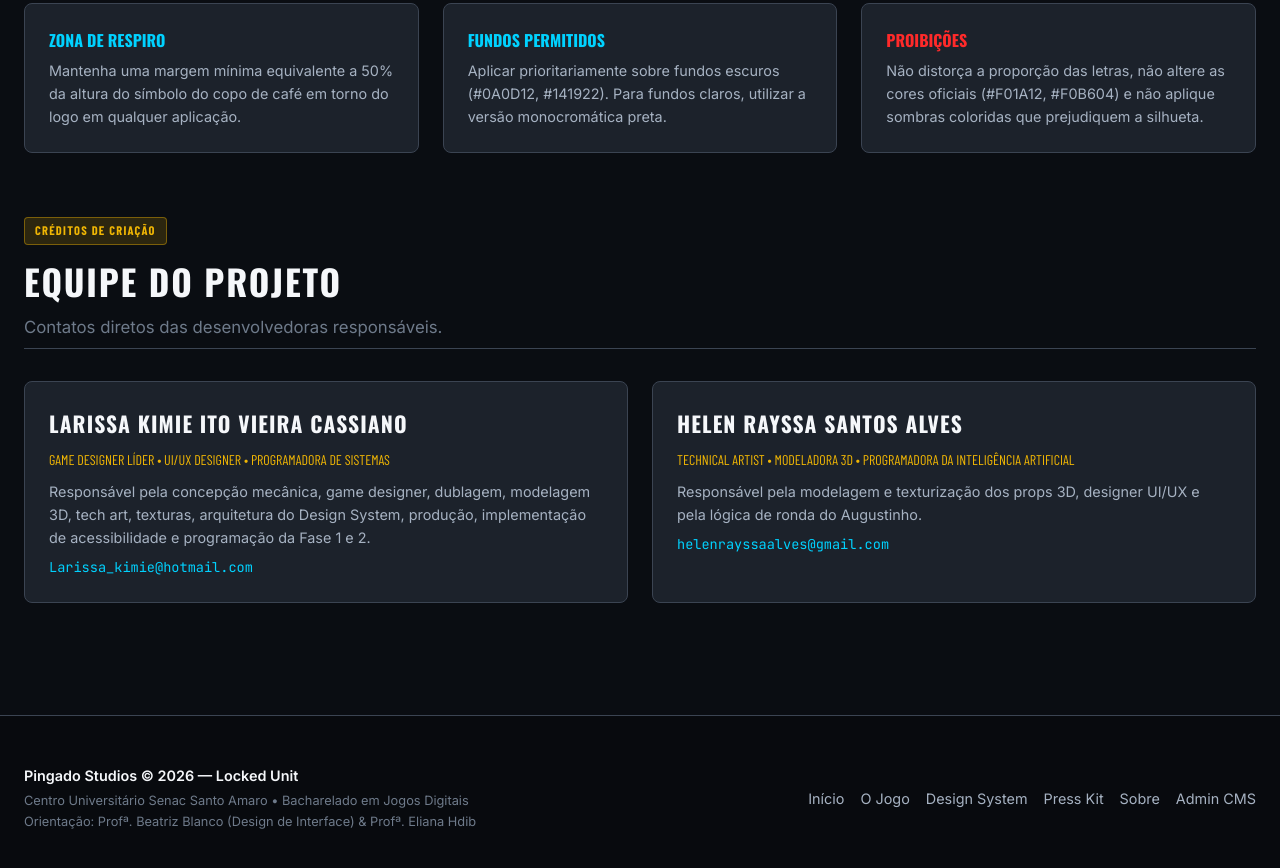
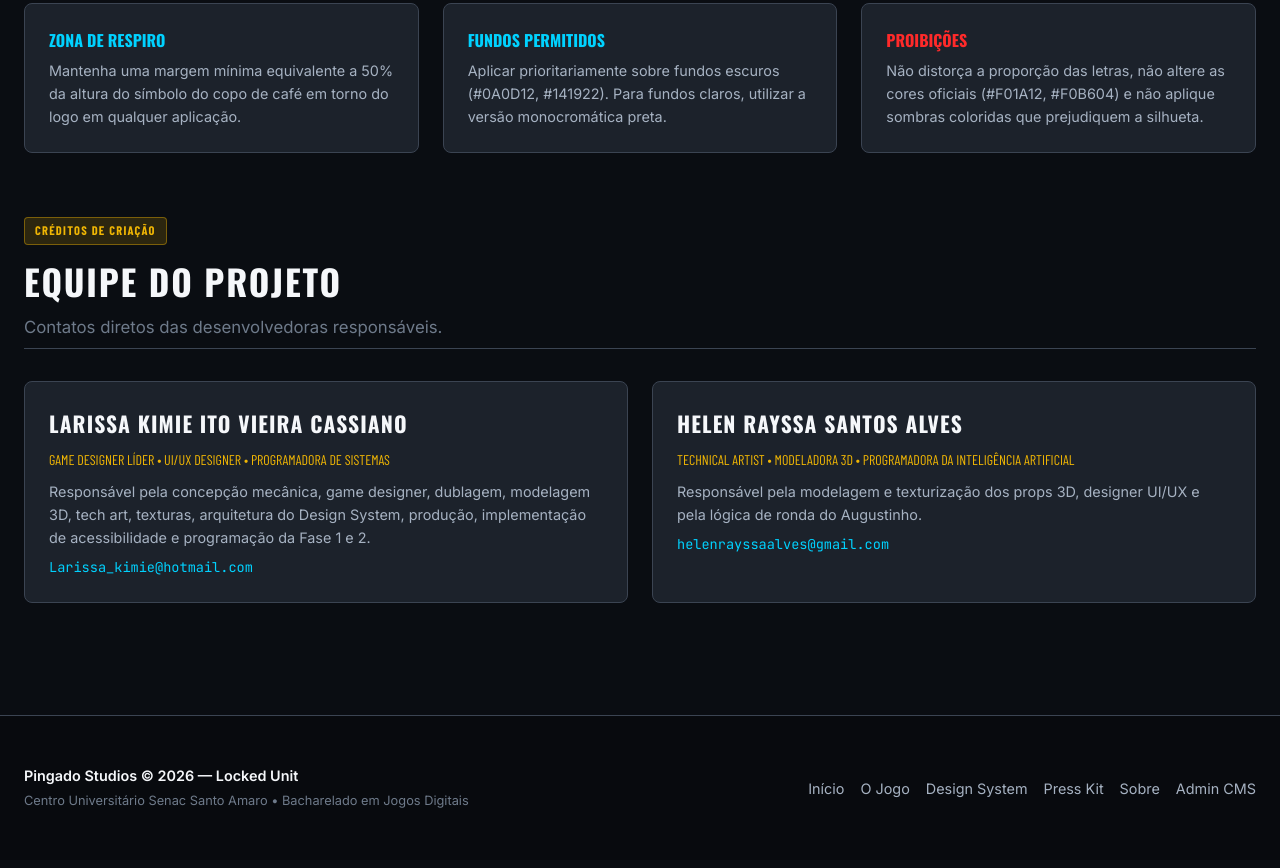
Before and after one commit to Lariikimie/Locked-Unit-Design-System, a plain HTML site: page press-kit.html in a window 1280 px wide. Shown: the part 3527-4395 px from the top of the page. Drawn offline with nearby package versions, Linux system fonts and the light colour scheme; a web font is replaced by a local one.

Commit message:
chore(cms): atualizacao visual de press-kit.html via Pingado Builder

```diff
--- a/press-kit.html
+++ b/press-kit.html
@@ -293,10 +293,10 @@
   <!-- RODAPÉ -->
   <footer class="site-footer">
     <div class="footer-container">
-      <div>
-        <p style="color: var(--color-text-high); font-weight: 600;">Pingado Studios © 2026 — Locked Unit</p>
-        <p style="font-size: 0.8rem; margin-top: 4px;">Centro Universitário Senac Santo Amaro • Bacharelado em Jogos Digitais</p>
-        <p style="font-size: 0.8rem; color: var(--color-text-muted);">Orientação: Profª. Beatriz Blanco (Design de Interface) &amp; Profª. Eliana Hdib</p>
+      <div class="">
+        <p style="color: var(--color-text-high); font-weight: 600;" class="">Pingado Studios © 2026 — Locked Unit</p>
+        <p style="font-size: 0.8rem; margin-top: 4px;" class="">Centro Universitário Senac Santo Amaro • Bacharelado em Jogos Digitais</p>
+        <p style="font-size: 0.8rem; color: var(--color-text-muted);" class=""></p>
       </div>
 
       <ul class="footer-links">
@@ -304,8 +304,8 @@
         <li><a href="locked-unit.html">O Jogo</a></li>
         <li><a href="design-system.html" class="">Design System</a></li>
         <li><a href="press-kit.html">Press Kit</a></li>
-        <li><a href="sobre.html">Sobre</a></li>
-        <li><a href="admin/">Admin CMS</a></li>
+        <li class=""><a href="sobre.html">Sobre</a></li>
+        <li class=""><a href="admin/" class="">Admin CMS</a></li>
       </ul>
     </div>
   </footer>
```
